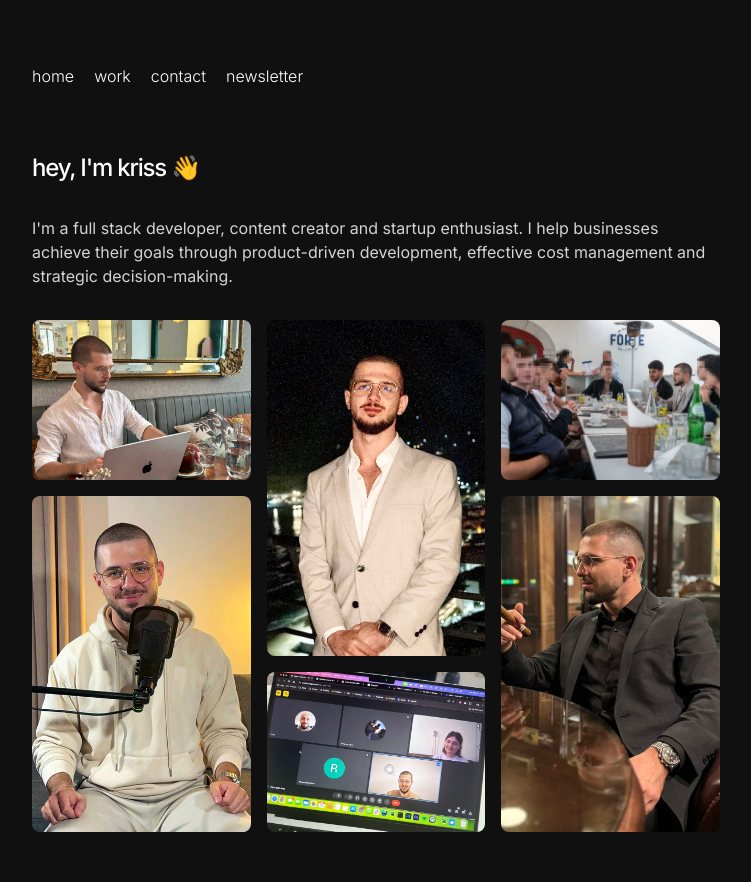
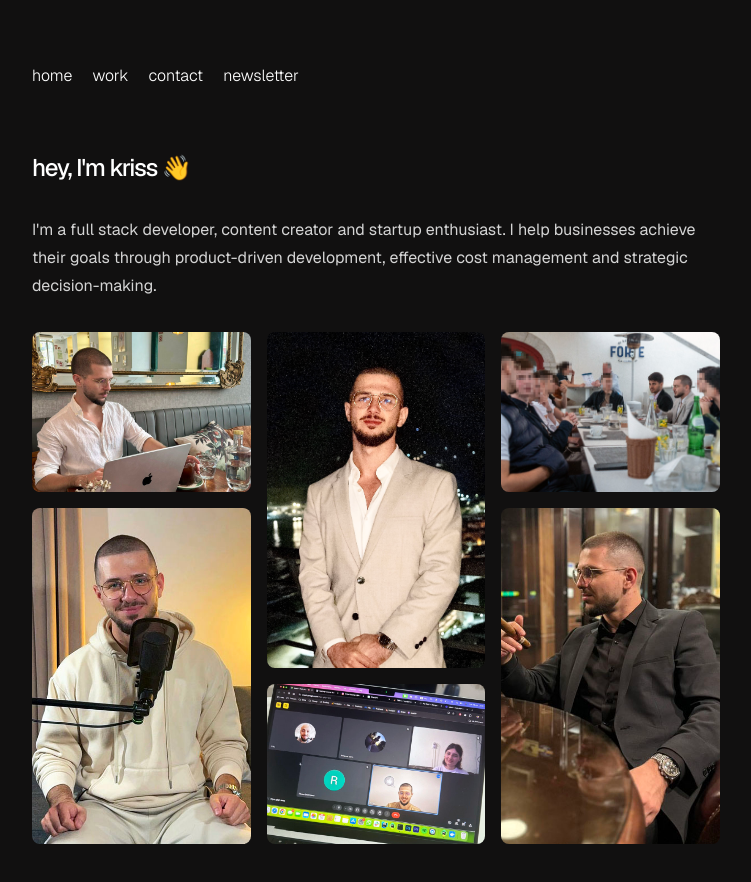
Before and after one commit to krissgardner/krissgardner.com, a Next.js app: page / in a window 1280 px wide. Shown: the top 882 px of the page, without its empty margins (264-1015 px from the left). Built offline with nearby package versions, Linux system fonts and the light colour scheme.

Commit message:
Add new font

```diff
--- a/app/globals.css
+++ b/app/globals.css
@@ -12,3 +12,7 @@ body {
   background-color: rgb(17, 16, 16);
   color: #d4d4d4;
 }
+
+p {
+  @apply leading-7;
+}
--- a/app/layout.tsx
+++ b/app/layout.tsx
@@ -1,10 +1,9 @@
+import React from 'react'
 import type { Metadata } from 'next'
-import { Inter } from 'next/font/google'
+import { GeistSans } from 'geist/font/sans'
+import { GeistMono } from 'geist/font/mono'
 import './globals.css'
 import Navigation from '@/components/Navigation'
-import React from 'react'
-
-const inter = Inter({ subsets: ['latin'] })
 
 export const metadata: Metadata = {
   title: 'Kriss Gardner',
@@ -18,9 +17,9 @@ export default function RootLayout({
   children: React.ReactNode
 }>) {
   return (
-    <html lang="en">
-      <body className={`${inter.className}`}>
-        <div className="max-w-3xl px-10 mt-16 mx-auto">
+    <html lang="en" className={`${GeistSans.variable} ${GeistMono.variable}`}>
+      <body>
+        <div className="antialiased max-w-3xl px-10 my-16 mx-auto">
           <Navigation />
           {children}
         </div>
--- a/package.json
+++ b/package.json
@@ -9,6 +9,7 @@
     "lint": "next lint"
   },
   "dependencies": {
+    "geist": "^1.3.0",
     "next": "14.2.4",
     "react": "^18",
     "react-dom": "^18"
--- a/tailwind.config.ts
+++ b/tailwind.config.ts
@@ -8,6 +8,10 @@ const config: Config = {
   ],
   theme: {
     extend: {
+      fontFamily: {
+        sans: ['var(--font-geist-sans)'],
+        mono: ['var(--font-geist-mono)'],
+      },
       backgroundImage: {
         'gradient-radial': 'radial-gradient(var(--tw-gradient-stops))',
         'gradient-conic':
@@ -17,4 +21,5 @@ const config: Config = {
   },
   plugins: [],
 }
+
 export default config
```
Also changed, not shown: 1 other file (tests, documents, lock files or other folders).
